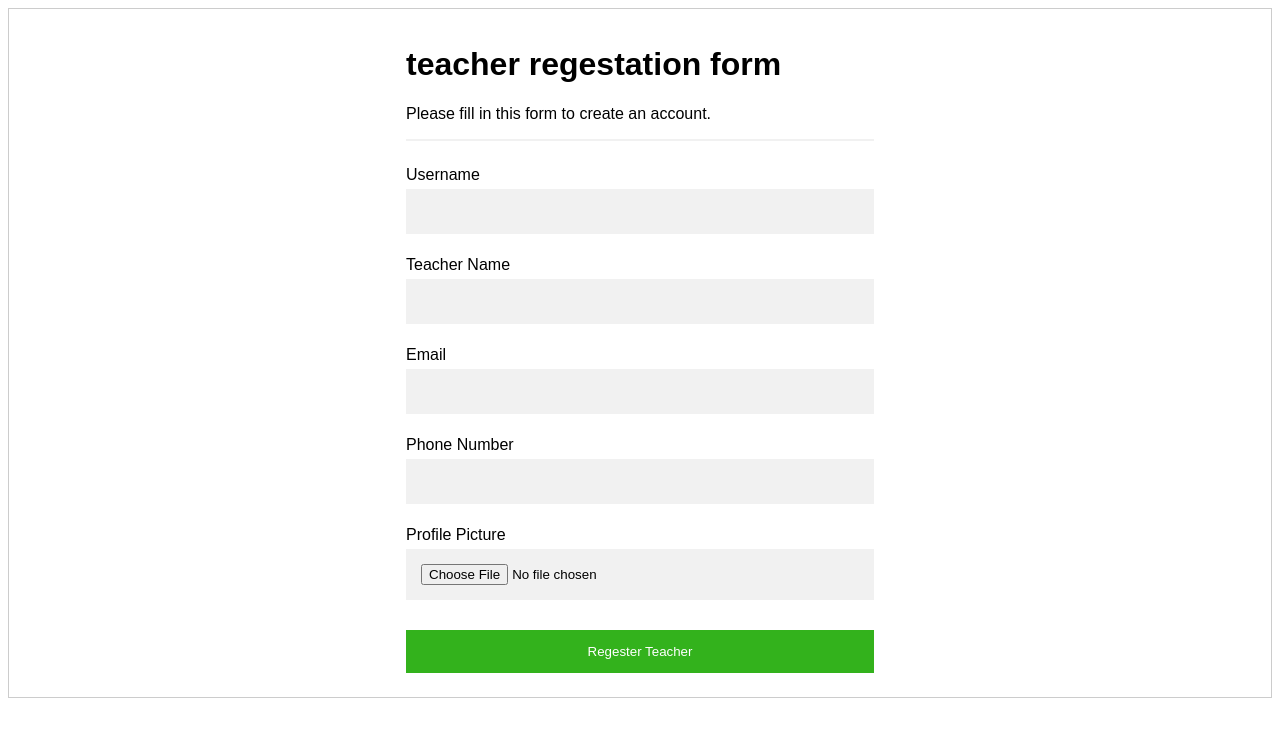
After one commit to mehedi3635/institute-management-system, a Django app: page /r_tea/ in a window 1280 px wide. The commit adds this page. Shown: the top 737 px of the page. Run offline with Django 5.2, Linux system fonts and the light colour scheme.

Commit message:
teacher and student

```diff
--- /dev/null
+++ b/auth_user/templates/regester_teacher.html
@@ -0,0 +1,92 @@
+<!DOCTYPE html>
+<html>
+<head>
+<style>
+body {font-family: Arial, Helvetica, sans-serif;}
+* {box-sizing: border-box}
+
+input[type=text], input[type=password], input[type=email], input[type=file] {
+  width: 100%;
+  padding: 15px;
+  margin: 5px 0 22px 0;
+  border: none;
+  background: #f1f1f1;
+}
+
+input:focus {
+  background-color: #ddd;
+  outline: none;
+}
+
+hr {
+  border: 1px solid #f1f1f1;
+  margin-bottom: 25px;
+}
+
+.signupbtn, .signupbtn1 {
+  color: white;
+  padding: 14px 20px;
+  margin: 8px 0;
+  border: none;
+  cursor: pointer;
+  width: 100%;
+  opacity: 0.9;
+  display: flex;
+  justify-content: center;
+  align-items: center;
+  text-decoration: none;
+}
+
+.signupbtn { background-color: #1daa04; }
+.signupbtn1 { background-color: #91ca0c; }
+
+.signupbtn:hover, .signupbtn1:hover {
+  opacity: 1;
+}
+
+.container {
+  padding: 16px;
+  width: 500px;
+  margin: auto;
+}
+
+.clearfix {
+  display: flex;
+  flex-direction: column;
+}
+</style>
+</head>
+
+<body>
+
+<form method="POST" enctype="multipart/form-data" style="border:1px solid #ccc">
+  {% csrf_token %}
+  <div class="container">
+    <h1>teacher regestation form</h1>
+    <p>Please fill in this form to create an account.</p>
+    <hr>
+
+    <label>Username</label>
+    <input type="text" name="username" required>
+
+    <label>Teacher Name</label>
+    <input type="text" name="teacher_name" required>
+
+    <label>Email</label>
+    <input type="email" name="email" required>
+
+    <label>Phone Number</label>
+    <input type="text" name="phone_number" required>
+
+    <label>Profile Picture</label>
+    <input type="file" name="profile_picture" required>
+
+    <div class="clearfix">
+      <button type="submit" class="signupbtn"> Regester Teacher</button>
+
+    </div>
+  </div>
+</form>
+
+</body>
+</html>
--- a/auth_user/urls.py
+++ b/auth_user/urls.py
@@ -7,4 +7,12 @@ urlpatterns = [
     path('login/', loginpage, name='loginpage'),
     path('das/', dashboard, name='dashboard'),
     path('logout/', logout_view, name='logout'),
+
+
+    path('tea/', teacher, name='teacher'),
+    path('r_tea/', reg_teacher, name='reg_teacher'),
+
+
+    path('stu/', student, name='student'),
+    path('reg_stu/', reg_student, name='reg_student'),
 ]
--- a/auth_user/views.py
+++ b/auth_user/views.py
@@ -1,6 +1,8 @@
 from django.shortcuts import redirect, render
 from django.contrib.auth import login, logout, authenticate
-from auth_user.models import CustomeUserModel
+from auth_user.models import *
+from django.contrib import messages
+
 
 def regeesterpage(request):
     if request.method == 'POST':
@@ -49,3 +51,81 @@ def dashboard(request):
 def logout_view(request):
     logout(request)
     return redirect('loginpage')
+
+# teacher section
+def teacher(request):
+     teachers = TeacherModel.objects.all()
+
+     context={
+         'teachers':teachers
+     }
+     return render(request, 'teacher.html',context)
+def reg_teacher(request):
+     if request.method == 'POST':
+        username = request.POST.get('username')
+        teacher_name = request.POST.get('teacher_name')
+        email = request.POST.get('email')
+
+        phone_number = request.POST.get('phone_number')
+        profile_picture = request.FILES.get('profile_picture')
+
+        user_data= CustomeUserModel.objects.create_user(
+            username=username,
+            email=email,
+            password=phone_number,
+            user_type="Teacher"
+        )
+        if user_data:
+            TeacherModel.objects.create(
+                teacher_user=user_data,
+                teacher_name=teacher_name,
+                phone_number=phone_number,
+                profile_picture=profile_picture,
+            )
+            return redirect('teacher')
+
+     return render(request, 'regester_teacher.html')
+
+
+def student(request):
+    students = StudentModel.objects.all()
+
+    context = {
+        'students': students
+    }
+    return render(request, 'student.html',context)
+
+def reg_student(request):
+    if request.method == 'POST':
+        username = request.POST.get('username')
+
+        # username unique check
+        if CustomeUserModel.objects.filter(username=username).exists():
+            messages.error(request, 'Username already exists')
+            return redirect('reg_student')
+
+        student_name = request.POST.get('student_name')
+        email = request.POST.get('email')
+        phone_number = request.POST.get('phone_number')
+        profile_picture = request.FILES.get('profile_picture')
+
+        # create user
+        user_data = CustomeUserModel.objects.create_user(
+            username=username,
+            email=email,
+            password=phone_number,   # temporary password
+            user_type="Student"
+        )
+
+        # create student profile
+        StudentModel.objects.create(
+            student_user=user_data,
+            student_name=student_name,
+            phone_number=phone_number,
+            profile_picture=profile_picture,
+        )
+
+        messages.success(request, 'Student registered successfully')
+        return redirect('student')
+
+    return render(request, 'regester_student.html')
```
Also changed, not shown: auth_user/templates/master/nav.html (+6 -7 lines), auth_user/templates/regester_student.html (added, +83 -0 lines), auth_user/templates/student.html (added, +69 -0 lines), auth_user/templates/teacher.html (added, +64 -0 lines), db.sqlite3, media/student/Untitled-1.jpg (added), media/teacher/DSC_1226_copy.jpg (added).
